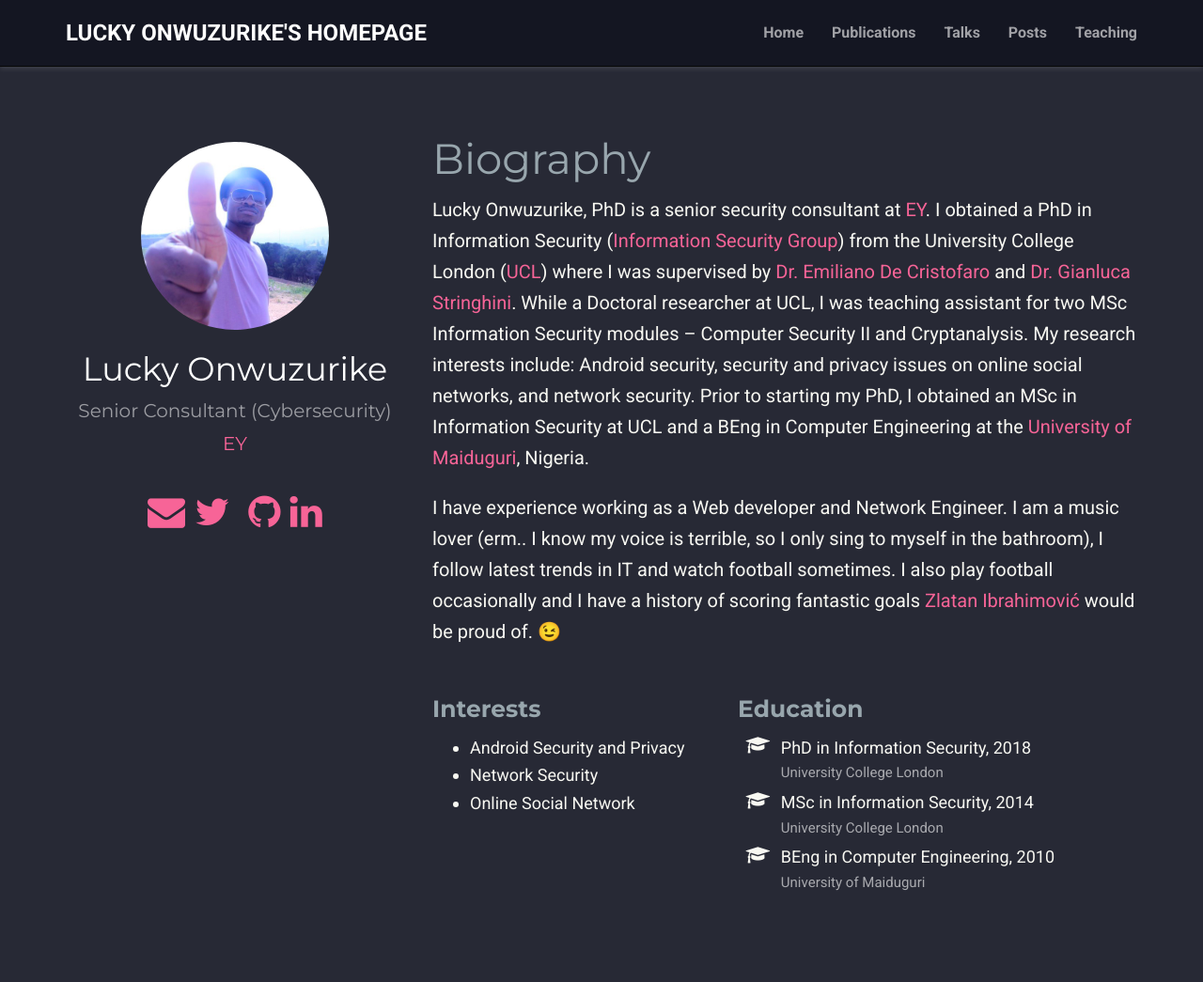
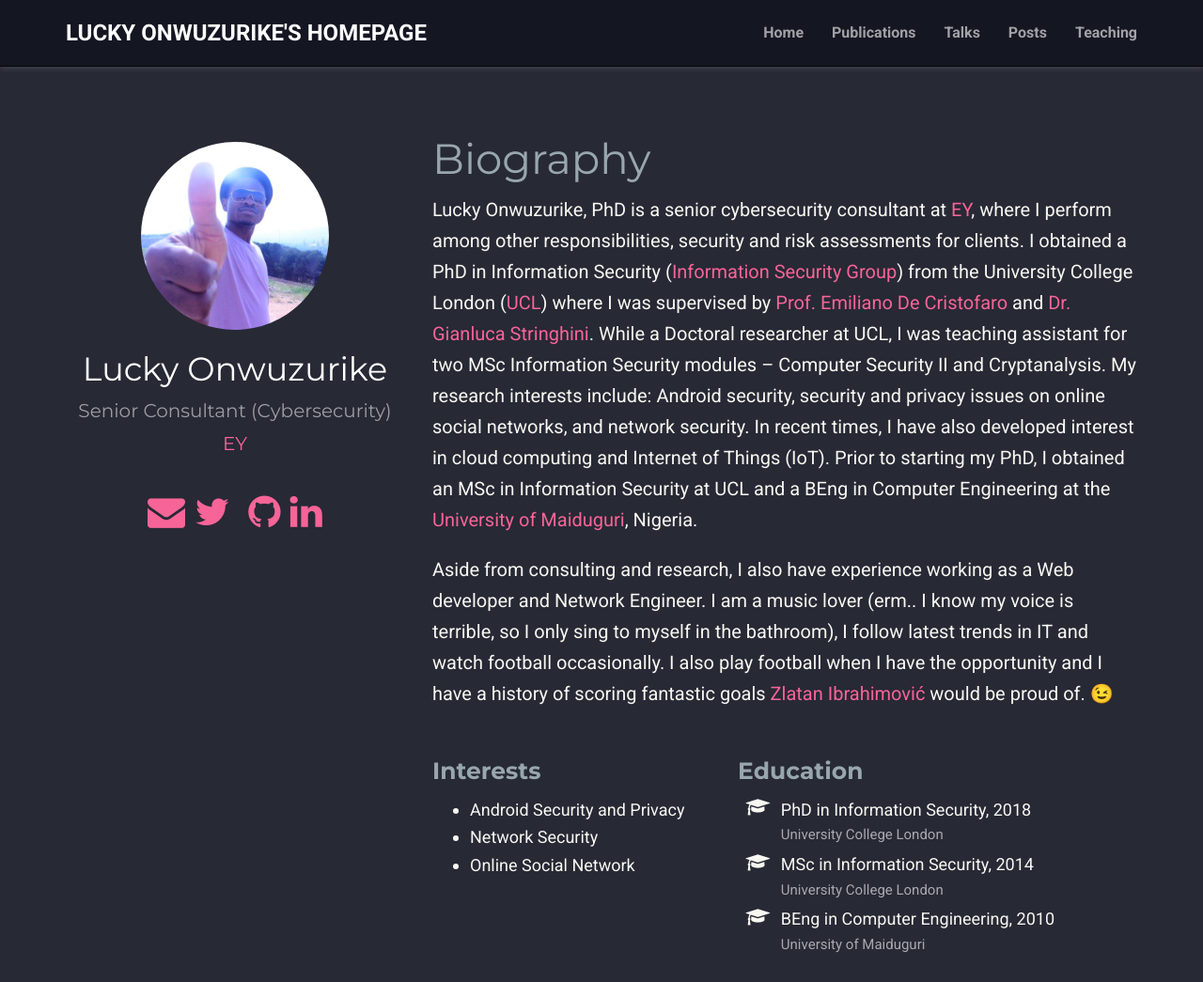
Before and after one commit to luckenzo/luckenzo.github.io, a plain HTML site: page index.html in a window 1280 px wide. Shown: the top 1045 px of the page at 94% size. Drawn offline with nearby package versions, Linux system fonts and the light colour scheme; some icons are missing.

Commit message:
edit bio

```diff
--- a/index.html
+++ b/index.html
@@ -292,16 +292,13 @@
 
 <h1 id="biography">Biography</h1>
 
-<p>Lucky Onwuzurike, PhD is a senior security consultant at <a href="https://www.ey.com/" target="_blank">EY</a>. I obtained a PhD in Information Security (<a href="http://sec.cs.ucl.ac.uk/home/" target="_blank">Information Security Group</a>)
-from the University College London (<a href="http://www.ucl.ac.uk" target="_blank">UCL</a>) where I was supervised by <a href="https://www.emilianodc.com/" target="_blank">Dr. Emiliano De Cristofaro</a>
+<p>Lucky Onwuzurike, PhD is a senior cybersecurity consultant at <a href="https://www.ey.com/" target="_blank">EY</a>, where I perform among other responsibilities, security and risk assessments for clients. I obtained a PhD in Information Security (<a href="http://sec.cs.ucl.ac.uk/home/" target="_blank">Information Security Group</a>)
+from the University College London (<a href="http://www.ucl.ac.uk" target="_blank">UCL</a>) where I was supervised by <a href="https://www.emilianodc.com/" target="_blank">Prof. Emiliano De Cristofaro</a>
 and <a href="http://www0.cs.ucl.ac.uk/staff/G.Stringhini/" target="_blank">Dr. Gianluca Stringhini</a>. While a Doctoral researcher at UCL, I was teaching assistant for two MSc
 Information Security modules &ndash; Computer Security II and Cryptanalysis. My research interests include: Android security, security and privacy issues on
-online social networks, and network security. Prior to starting my PhD, I obtained an MSc in Information Security at UCL and a BEng in
-Computer Engineering at the <a href="http://unimaid.edu.ng/" target="_blank">University of Maiduguri</a>, Nigeria.</p>
-
-<p>I have experience working as a Web developer and Network Engineer. I am a music lover (erm.. I know my voice is terrible, so I only sing to myself in the bathroom),
-I follow latest trends in IT and watch football sometimes. I also play football occasionally and I have a history of scoring fantastic goals
-<a href="https://en.wikipedia.org/wiki/Zlatan_Ibrahimovi%C4%87" target="_blank">Zlatan Ibrahimović</a> would be proud of. 😉</p>
+online social networks, and network security. In recent times, I have also developed interest in cloud computing and Internet of Things (IoT). Prior to starting my PhD, I obtained an MSc in Information Security at UCL and a BEng in Computer Engineering at the <a href="http://unimaid.edu.ng/" target="_blank">University of Maiduguri</a>, Nigeria.</p>
+
+<p>Aside from consulting and research, I also have experience working as a Web developer and Network Engineer. I am a music lover (erm.. I know my voice is terrible, so I only sing to myself in the bathroom), I follow latest trends in IT and watch football occasionally. I also play football when I have the opportunity and I have a history of scoring fantastic goals <a href="https://en.wikipedia.org/wiki/Zlatan_Ibrahimovi%C4%87" target="_blank">Zlatan Ibrahimović</a> would be proud of. 😉</p>
 
 
     <div class="row">
```
